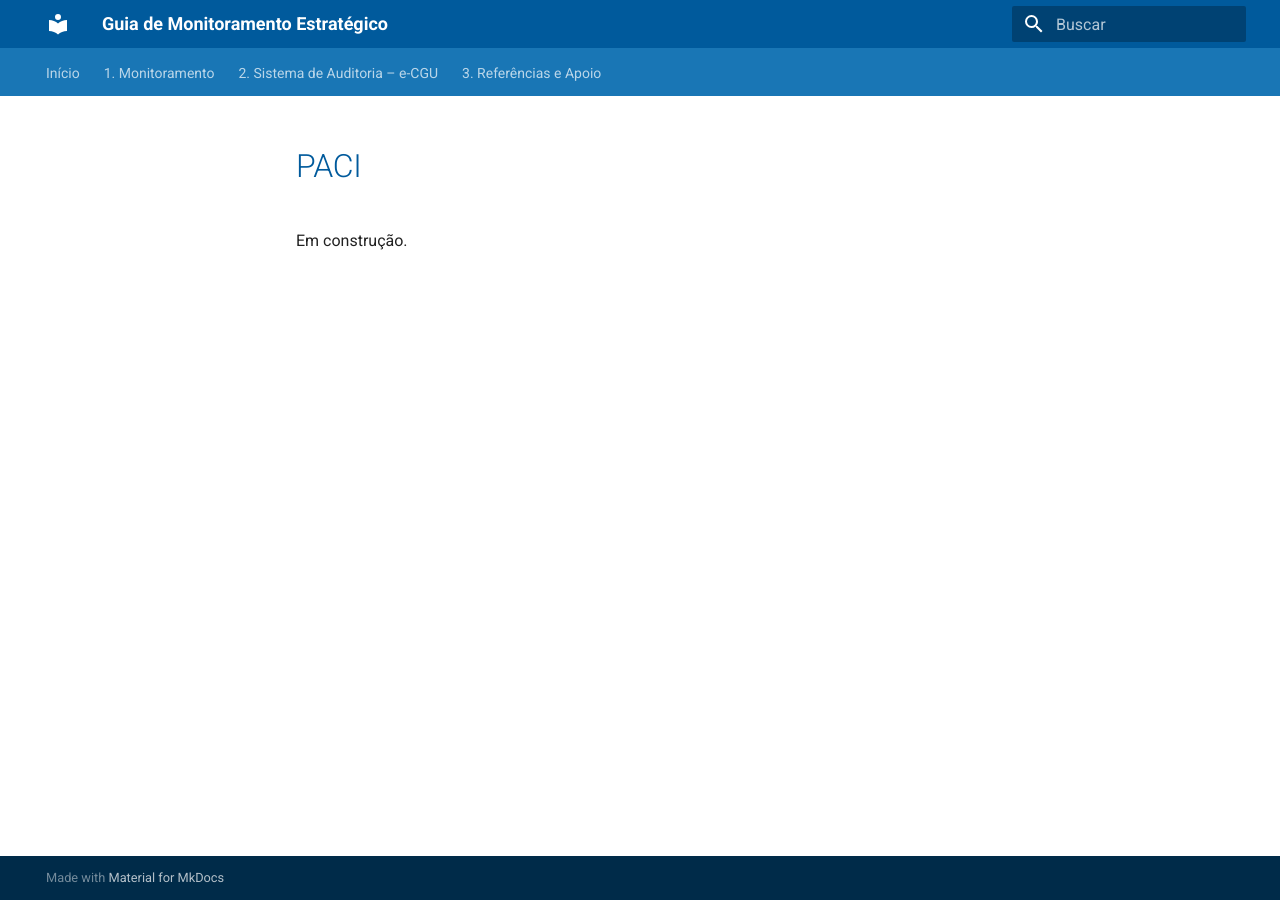
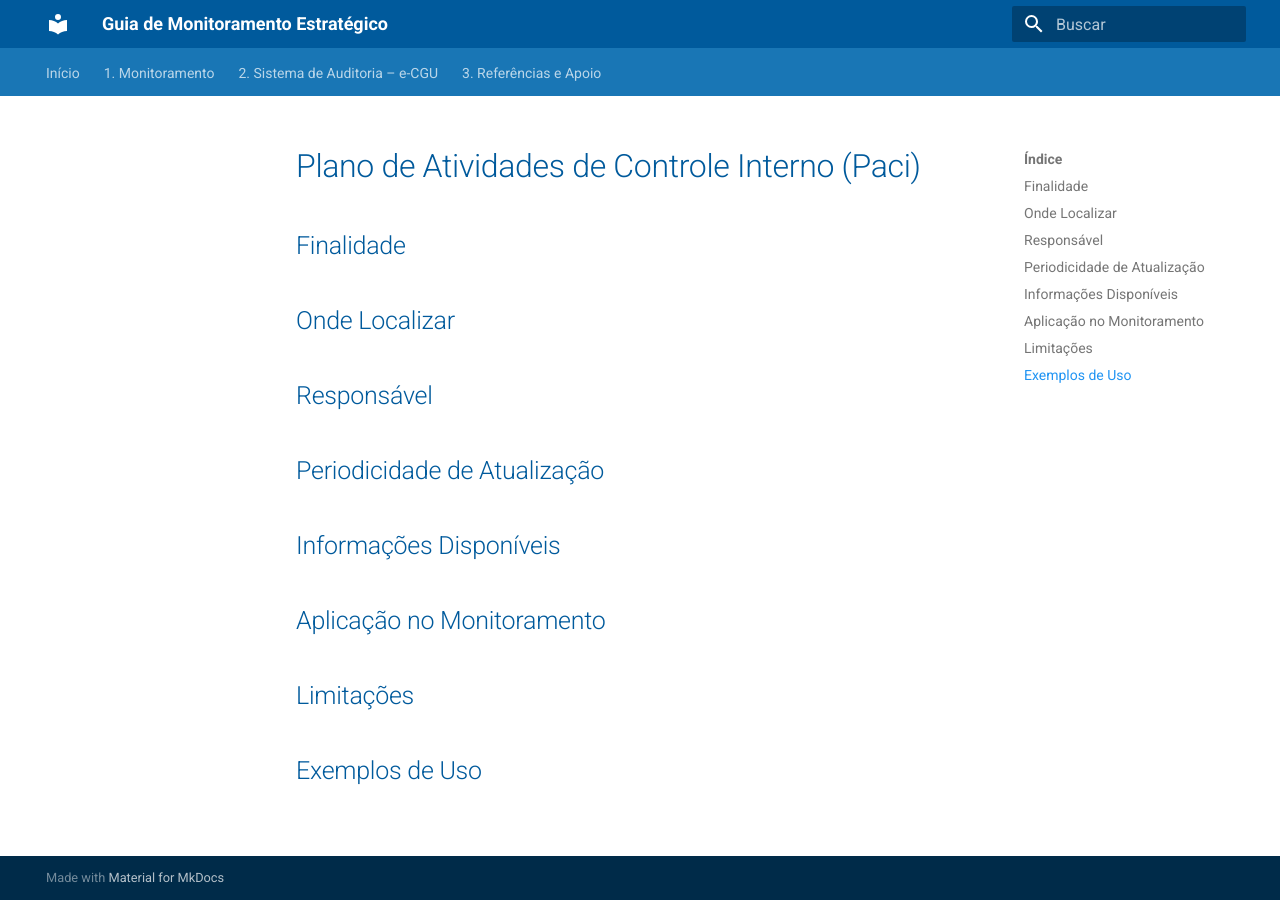
Before and after one commit to CGEMG-AHCS/guia-monitoramento-estrategico, an MkDocs documentation site: the page built from docs/bases-dados/paci.md, in a window 1280 px wide. Built offline with MkDocs 1.6.1 and Material for MkDocs 9.7.7, drawn with Linux system fonts in a browser that asks for light colours.

Commit message:
Update paci.md

```diff
--- a/docs/bases-dados/paci.md
+++ b/docs/bases-dados/paci.md
@@ -1,3 +1,17 @@
-# PACI
+# Plano de Atividades de Controle Interno (Paci)
 
-Em construção.
+## Finalidade
+
+## Onde Localizar
+
+## Responsável
+
+## Periodicidade de Atualização
+
+## Informações Disponíveis
+
+## Aplicação no Monitoramento
+
+## Limitações
+
+## Exemplos de Uso
```
